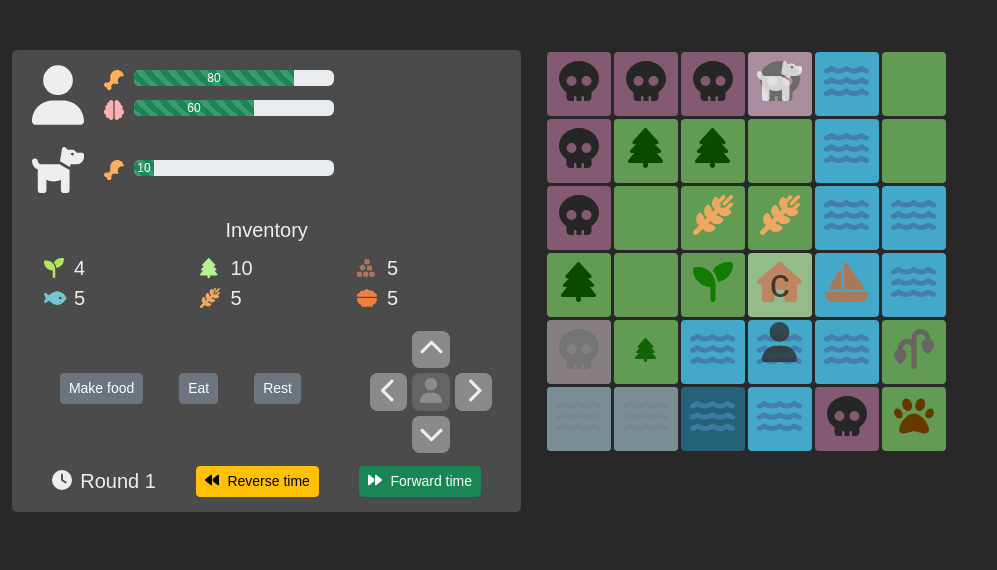
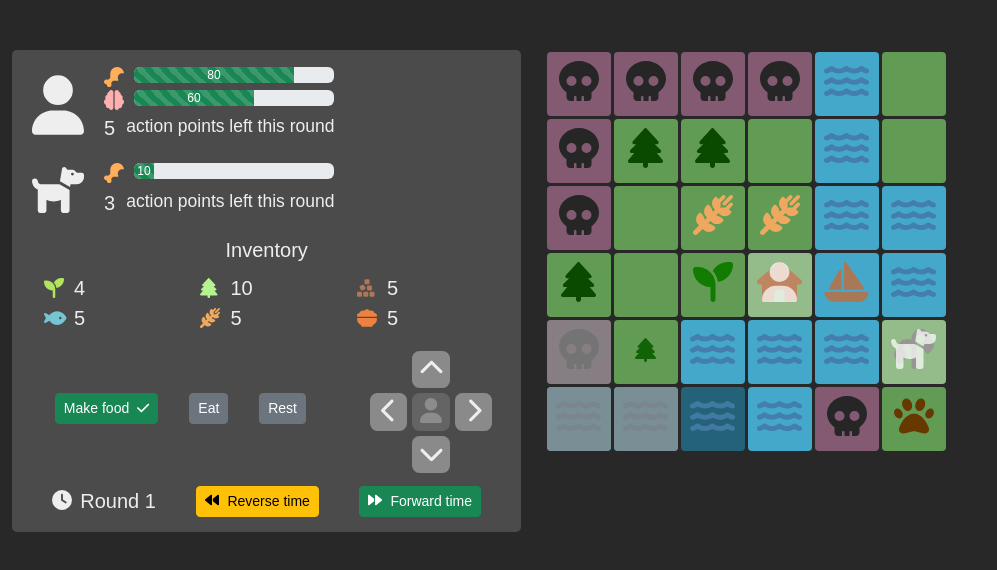
Before and after one commit to IrisMu01/mern-microservice-practice, a React (Create React App) app in the folder main/front-end/: page / in a window 1280 px wide. Both pictures are taken after a click on the button "Make food". Shown: the top 570 px of the page, without its empty margins (0-997 px from the left). Built offline with nearby package versions, Linux system fonts and the light colour scheme; a web font is replaced by a local one.

Commit message:
feat: dog & human actions within 1 round

```diff
--- a/main/front-end/src/components/action-panel/ActionControl.jsx
+++ b/main/front-end/src/components/action-panel/ActionControl.jsx
@@ -1,28 +1,81 @@
+import { useState } from "react";
 import { useDispatch, useSelector } from "react-redux";
-import { determineAvailableActions } from "../../store/game/gameSlice";
-import { humanActionTypes } from "../../utils/constants";
+import { determineAvailableActions, humanAction, dogAction } from "../../store/game/gameSlice";
+import { dogActionTypes, humanActionTypes } from "../../utils/constants";
+import { gameUtils } from "../../utils/utils";
 import Button from "react-bootstrap/Button";
 import _ from "lodash";
+import {FontAwesomeIcon} from "@fortawesome/react-fontawesome";
 
 export const ActionControl = () => {
     const dispatch = useDispatch();
     dispatch(determineAvailableActions());
+    const switchedToHuman = useSelector(state => state.game.player.switchedToHuman);
     const availableActions = useSelector(state => state.game.availableActions);
 
     let availableActionKeys = [];
-    _.forEach(availableActions.human, (value, key) => {
-        if (value) {
-            availableActionKeys.push(key);
+    if (switchedToHuman) {
+        _.forEach(availableActions.human, (value, key) => {
+            if (value) {
+                availableActionKeys.push(key);
+            }
+        });
+    } else {
+        _.forEach(availableActions.dog, (value, key) => {
+            if (value) {
+                availableActionKeys.push(key);
+            }
+        });
+    }
+
+    const [ confirmedHumanActionKey, setConfirmedHumanActionKey ] = useState(null);
+    const [ confirmedDogActionKey, setConfirmedDogActionKey ] = useState(null);
+    const doAction = (actionKey) => () => {
+        if (switchedToHuman) {
+            if (confirmedHumanActionKey === actionKey) {
+                const payload = { actionType: humanActionTypes[actionKey] };
+                if (humanActionTypes[actionKey] === humanActionTypes.fish) {
+                    payload.luckNumber = gameUtils.getRandomInteger(0, 100);
+                } else if (humanActionTypes[actionKey] === humanActionTypes.harvest) {
+                    payload.luckNumber = gameUtils.getRandomInteger(0, 2);
+                } else if (humanActionTypes[actionKey] === humanActionTypes.releaseTreeEnergy) {
+                    payload.luckNumber = gameUtils.getRandomInteger(3, 8);
+                }
+                setConfirmedHumanActionKey(null);
+                dispatch(humanAction(payload));
+            } else {;
+                setConfirmedHumanActionKey(actionKey);
+            }
+        } else {
+            if (confirmedDogActionKey === actionKey) {
+                dispatch(dogAction({ actionType: dogActionTypes[actionKey] }));
+                setConfirmedDogActionKey(null);
+            } else {
+                setConfirmedDogActionKey(actionKey);
+            }
         }
-    });
+    };
+
+    const isConfirmingAction = (key) => {
+        return key === (switchedToHuman ? confirmedHumanActionKey : confirmedDogActionKey);
+    }
 
     return (
         <div className="d-flex flex-column h-100">
             <div className="mt-auto mb-auto w-100 action-control">
                 {availableActionKeys.map(key => (
                     <div className="me-2 mb-2" key={`action-${key}`}>
-                        <Button variant="secondary" size="sm">
+                        <Button
+                            variant={isConfirmingAction(key) ? 'success' : 'secondary'}
+                            size="sm"
+                            onClick={doAction(key)}
+                        >
                             {humanActionTypes[key]}
+                            {isConfirmingAction(key) && (
+                                <span className="ms-2">
+                                    <FontAwesomeIcon icon={"check"}/>
+                                </span>
+                            )}
                         </Button>
                     </div>
                 ))}
--- a/main/front-end/src/components/action-panel/DogStatus.jsx
+++ b/main/front-end/src/components/action-panel/DogStatus.jsx
@@ -19,6 +19,12 @@ export const DogStatus = () => {
                         />
                     </div>
                 </div>
+                <div className="status">
+                    {dogStatus.actionPoints} &nbsp;
+                    <small>
+                        action points left this round
+                    </small>
+                </div>
             </div>
         </div>
     )
--- a/main/front-end/src/components/action-panel/HumanStatus.jsx
+++ b/main/front-end/src/components/action-panel/HumanStatus.jsx
@@ -7,7 +7,7 @@ export const HumanStatus = () => {
 
     return (
         <div className="human-status">
-            <FontAwesomeIcon className="status-entity-icon fa-3x" icon={"user"}/>
+            <FontAwesomeIcon className="status-entity-icon fa-4x" icon={"user"}/>
             <div className="statuses">
                 <div className="status">
                     <FontAwesomeIcon className="hunger" icon={"drumstick-bite"}/>
@@ -29,6 +29,12 @@ export const HumanStatus = () => {
                         />
                     </div>
                 </div>
+                <div className="status">
+                    {humanStatus.actionPoints} &nbsp;
+                    <small>
+                        action points left this round
+                    </small>
+                </div>
             </div>
         </div>
     )
--- a/main/front-end/src/components/action-panel/MovementControl.jsx
+++ b/main/front-end/src/components/action-panel/MovementControl.jsx
@@ -7,15 +7,12 @@ export const MovementControl = () => {
     const switchedToHuman = useSelector(state => state.game.player.switchedToHuman);
 
     const humanDogSwitch = () => {
-        console.log("switch between human and dog");
         dispatch(switchBetweenHumanAndDog());
     }
     const move = (direction) => () => {
         if (switchedToHuman) {
-            console.log("moving human: " + direction);
             dispatch(moveHuman(direction));
         } else {
-            console.log("moving dog: " + direction);
             dispatch(moveDog(direction));
         }
     };
--- a/main/front-end/src/components/map/Player.jsx
+++ b/main/front-end/src/components/map/Player.jsx
@@ -8,10 +8,17 @@ export const Player = () => {
     const fogMap = useSelector(state => state.game.terrain.fogMap);
 
     const PlayerLayerCell = ({x, y}) => {
-        if (humanCoordinate.x === x && humanCoordinate.y === y) {
+        if (humanCoordinate.x === x && dogCoordinate.x === x && humanCoordinate.y === y && dogCoordinate.y === y) {
+            return (
+                <div className="cell player-dog" key={`player-cell-${x}-${y}`}>
+                    <FontAwesomeIcon icon={"user"}/>
+                    <FontAwesomeIcon icon={"dog"}/>
+                </div>
+            );
+        } else if (humanCoordinate.x === x && humanCoordinate.y === y) {
             return (
                 <div className="cell player" key={`player-cell-${x}-${y}`}>
-              c      <FontAwesomeIcon icon={"user"}/>
+                    <FontAwesomeIcon icon={"user"}/>
                 </div>
             );
         } else if (dogCoordinate.x === x && dogCoordinate.y === y && !fogMap[y][x]) {
--- a/main/front-end/src/fontAwesome.js
+++ b/main/front-end/src/fontAwesome.js
@@ -3,6 +3,7 @@ import {
     faBackward,
     faBowlFood,
     faBrain,
+    faCheck,
     faChevronDown,
     faChevronLeft,
     faChevronRight,
@@ -30,6 +31,7 @@ export const loadIcons = () => {
         faBackward,
         faBowlFood,
         faBrain,
+        faCheck,
         faChevronDown,
         faChevronLeft,
         faChevronRight,
--- a/main/front-end/src/store/game/gameSlice.js
+++ b/main/front-end/src/store/game/gameSlice.js
@@ -61,7 +61,7 @@ export const gameSlice = createSlice({
         },
         player: {
             humanCoordinate: {x: 3, y: 3},
-            dogCoordinate: {x: 3, y: 0},
+            dogCoordinate: {x: 5, y: 4},
             round: 1, // 6 rounds per day
             trueRound: 1, // only increments
             switchedToHuman: true,
--- a/main/front-end/src/store/game/reducers/availableActions.js
+++ b/main/front-end/src/store/game/reducers/availableActions.js
@@ -20,7 +20,7 @@ export const availableActions = {
 
         state.availableActions.human.buildBoat = map[humanCoordinate.y][humanCoordinate.x] === mapValue.water
             && state.player.inventory.wood >= 5 && actionPointsAvailable;
-        state.availableActions.human.fish = map[humanCoordinate.y][humanCoordinate.x] === mapValue.water
+        state.availableActions.human.fish = [mapValue.water, mapValue.boat].includes(map[humanCoordinate.y][humanCoordinate.x])
             && actionPointsAvailable;
 
         state.availableActions.human.startFarm = map[humanCoordinate.y][humanCoordinate.x] === mapValue.grass
--- a/main/front-end/src/store/game/reducers/interactions.js
+++ b/main/front-end/src/store/game/reducers/interactions.js
@@ -65,12 +65,13 @@ export const humanActions = {
             return;
         }
         // cannot build boat if there isn't enough wood in the inventory
-        if (state.inventory.wood < 5) {
+        if (state.player.inventory.wood < 5) {
             return;
         }
 
         state.terrain.map[humanCoordinate.y][humanCoordinate.x] = mapValue.boat;
         state.player.inventory.wood -= 5;
+        state.player.humanStatus.onBoat = true;
         state.player.humanStatus.actionPoints -= 1;
         state.player.humanStatus.workPoints += 1;
     },
@@ -137,6 +138,7 @@ export const humanActions = {
         // - inventory sapling -1
         // - plantEnergy on cell resets to 0
         state.player.inventory.sapling -= 1;
+        state.terrain.map[currentY][currentX] = mapValue.babyTree;
         state.terrain.plantEnergyMap[currentY][currentX] = 0;
         state.player.humanStatus.actionPoints -= 1;
         state.player.humanStatus.workPoints += 1;
@@ -251,7 +253,7 @@ export const humanActions = {
         }
 
         // - cell becomes grass
-        state.terrain.map[state.player.humanCoordinate.x][state.player.humanCoordinate.y] = mapValue.grass;
+        state.terrain.map[state.player.humanCoordinate.y][state.player.humanCoordinate.x] = mapValue.grass;
         // - consume 1 action point
         state.player.humanStatus.actionPoints -= 1;
         state.player.humanStatus.workPoints += 1;
@@ -288,9 +290,8 @@ export const dogActions = {
         }
 
         // - cell becomes grass
-        state.terrain.map[state.player.dogCoordinate.x][state.player.dogCoordinate.y] = mapValue.grass;
+        state.terrain.map[state.player.dogCoordinate.y][state.player.dogCoordinate.x] = mapValue.grass;
         // - consume 1 action point
-        state.player.humanStatus.actionPoints -= 1;
-        state.player.humanStatus.workPoints += 1;
+        state.player.dogStatus.actionPoints -= 1;
     }
 };
--- a/main/front-end/src/store/game/reducers/movements.js
+++ b/main/front-end/src/store/game/reducers/movements.js
@@ -32,7 +32,7 @@ export const movements = {
         }
         const targetCell = state.terrain.map[targetCoordinate.y][targetCoordinate.x];
 
-        const targetIsWater = mapValue.water === targetCell || mapValue.boat === targetCell || mapValue.waterDeep === targetCell;
+        const targetIsWater = mapValue.water === targetCell || mapValue.waterDeep === targetCell;
         if (state.player.humanStatus.onBoat && !targetIsWater) {
             // if onBoat, and walking onto land: set onBoat to false
             state.player.humanStatus.onBoat = false;
@@ -41,7 +41,7 @@ export const movements = {
             const tempCell = _.clone(targetCell);
             state.terrain.map[targetCoordinate.y][targetCoordinate.x] = state.terrain.map[startingCoordinate.y][startingCoordinate.x];
             state.terrain.map[startingCoordinate.y][startingCoordinate.x] = tempCell;
-        } else if (!state.player.humanStatus.onBoat && targetIsWater) {
+        } else if (!state.player.humanStatus.onBoat && mapValue.waterDeep === targetCell) {
             // if not onBoat, cannot walk into water
             return;
         }
@@ -50,13 +50,19 @@ export const movements = {
         state.player.humanCoordinate = targetCoordinate;
 
         // if human on the same boat with dog, change dog coordinate based on player coordinate
-        if (state.player.dogCoordinate.x === startingCoordinate.x && state.player.dogCoordinate.y === startingCoordinate.y) {
+        if (state.player.dogCoordinate.x === startingCoordinate.x && state.player.dogCoordinate.y === startingCoordinate.y
+            && state.player.humanStatus.onBoat) {
             state.player.dogCoordinate = targetCoordinate;
         }
 
         // if map coordinate points to boat: set onBoat to true
         if (!state.player.humanStatus.onBoat && mapValue.boat === targetCell) {
             state.player.humanStatus.onBoat = true;
+        }
+
+        // if target coordinate is cursed grass: sanity -5
+        if (mapValue.cursedGrass === targetCell) {
+            state.player.humanStatus.sanity -= 5;
         }
     },
     moveDog: (state, direction) => {
--- a/main/front-end/src/style/App.scss
+++ b/main/front-end/src/style/App.scss
@@ -107,7 +107,8 @@ $movement-icon-size: 25 * 1px;
   /* ---- player ---- */
   &.player {
     background-color: rgba(255, 255, 255, 0.4);
-    color: #303030;
+    color: #ffffff;
+
     animation: blinker 3s linear infinite;
     @keyframes blinker {
       50% {
@@ -117,8 +118,24 @@ $movement-icon-size: 25 * 1px;
   }
 
   &.dog {
+   background-color: rgba(255, 255, 255, 0.4);
+    color: #ffffff;
+
+    animation: blinker 3s linear infinite;
+    @keyframes blinker {
+      50% {
+        opacity: 0.5;
+      }
+    }
+  }
+
+  &.player-dog {
+    padding-top: $cell-icon-size * 0.45;
+    padding-left: $cell-icon-size * 0.1;
+    font-size: $cell-icon-size * 0.5;
     background-color: rgba(255, 255, 255, 0.4);
     color: #ffffff;
+
     animation: blinker 3s linear infinite;
     @keyframes blinker {
       50% {
--- a/main/front-end/src/utils/utils.js
+++ b/main/front-end/src/utils/utils.js
@@ -9,7 +9,7 @@ const getSurroundingCellsInternal = (map, mapDimension, x, y) => {
                 cells.push({
                     x: i,
                     y: j,
-                    mapValue: map[i][j]
+                    mapValue: map[j][i]
                 });
             }
         }
@@ -34,16 +34,16 @@ export const gameUtils = {
     },
     getSurroundingCells: getSurroundingCellsInternal,
     getCurrentCellForHuman: (state) => {
-        return state.terrain.map[state.player.humanCoordinate.x][state.player.humanCoordinate.y];
+        return state.terrain.map[state.player.humanCoordinate.y][state.player.humanCoordinate.x];
     },
     getCurrentCellForDog: (state) => {
-        return state.terrain.map[state.player.dogCoordinate.x][state.player.dogCoordinate.y];
+        return state.terrain.map[state.player.dogCoordinate.y][state.player.dogCoordinate.x];
     },
     isHumanOnUnexploredCell: (state) => {
-        return state.terrain.map[state.player.humanCoordinate.x][state.player.humanCoordinate.y];
+        return !state.terrain.map[state.player.humanCoordinate.y][state.player.humanCoordinate.x];
     },
     isDogOnUnexploredCell: (state) => {
-        return state.terrain.map[state.player.dogCoordinate.x][state.player.dogCoordinate.y];
+        return !state.terrain.map[state.player.dogCoordinate.y][state.player.dogCoordinate.x];
     },
     getRandomInteger: (min, max) => {
         return Math.floor(Math.random() * (max - min + 1)) + min;
```
